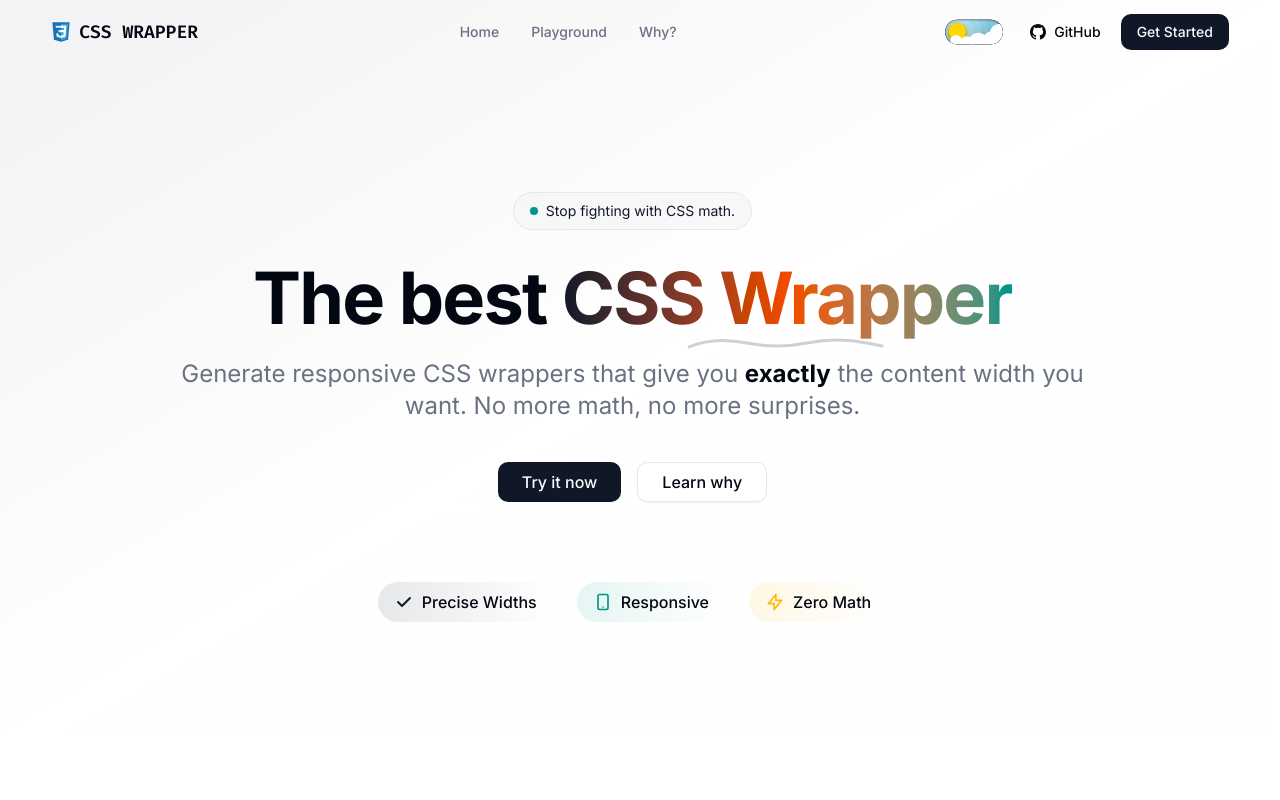
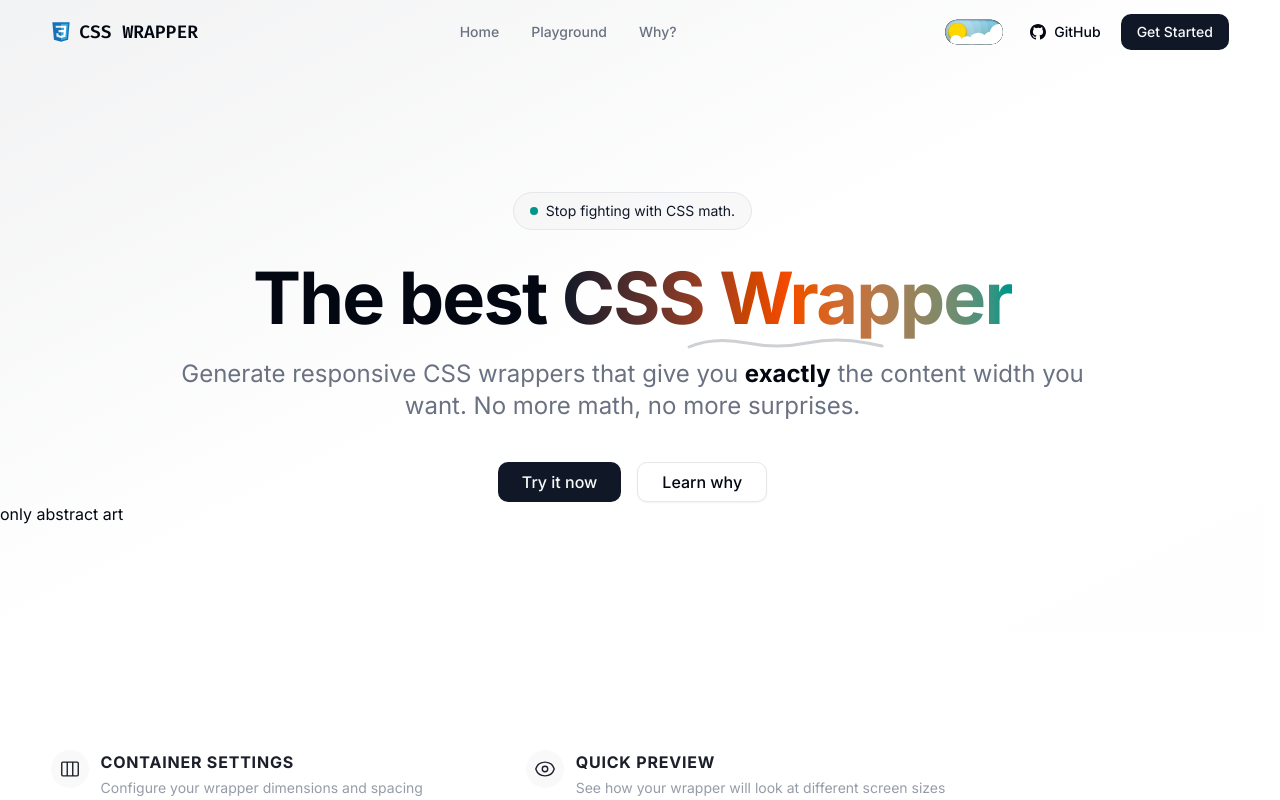
Before and after one commit to NazmusSayad/css-wrapper, a Next.js app: page / in a window 1280 px wide. Shown: the top 800 px of the page. Built offline with nearby package versions, Linux system fonts and the light colour scheme.

Commit message:
refactor(hero): restructure Hero component layout for improved clarity and organization

```diff
--- a/src/features/landing/hero.tsx
+++ b/src/features/landing/hero.tsx
@@ -3,10 +3,12 @@ import { Wrapper } from '@/layouts/wrapper'
 
 export function Hero() {
   return (
-    <section className="from-primary/5 via-background to-accent/5 relative overflow-hidden bg-gradient-to-br py-20 sm:py-28">
+    <section className="relative overflow-hidden py-20 sm:py-28">
       <div className="h-20" />
 
-      <div className="bg-grid-pattern pointer-events-none absolute inset-0" />
+      <div className="from-primary/5 via-background to-accent/5 absolute inset-0 -z-10 bg-gradient-to-br">
+        <div className="bg-grid-pattern pointer-events-none absolute inset-0" />
+      </div>
 
       <Wrapper className="text-center [--max-width:60rem]">
         <div className="bg-secondary/50 text-secondary-foreground mb-8 inline-flex items-center gap-2 rounded-full border px-4 py-2 text-sm">
@@ -53,54 +55,9 @@ export function Hero() {
             <a href="#problems">Learn why</a>
           </Button>
         </div>
+      </Wrapper>
 
-        <div className="mt-20 flex flex-wrap items-center justify-center gap-6">
-          <div className="from-primary/10 flex items-center gap-2 rounded-full bg-gradient-to-r to-transparent px-4 py-2">
-            <svg className="text-primary size-5" fill="currentColor" viewBox="0 0 20 20">
-              <path
-                fillRule="evenodd"
-                d="M16.707 5.293a1 1 0 010 1.414l-8 8a1 1 0 01-1.414 0l-4-4a1 1 0 011.414-1.414L8 12.586l7.293-7.293a1 1 0 011.414 0z"
-                clipRule="evenodd"
-              />
-            </svg>
-            <span className="text-foreground font-medium">Precise Widths</span>
-          </div>
-
-          <div className="from-chart-2/10 flex items-center gap-2 rounded-full bg-gradient-to-r to-transparent px-4 py-2">
-            <svg
-              className="text-chart-2 size-5"
-              fill="none"
-              stroke="currentColor"
-              viewBox="0 0 24 24"
-            >
-              <path
-                strokeLinecap="round"
-                strokeLinejoin="round"
-                strokeWidth="2"
-                d="M12 18h.01M8 21h8a2 2 0 002-2V5a2 2 0 00-2-2H8a2 2 0 00-2 2v14a2 2 0 002 2z"
-              />
-            </svg>
-            <span className="text-foreground font-medium">Responsive</span>
-          </div>
-
-          <div className="from-chart-4/10 flex items-center gap-2 rounded-full bg-gradient-to-r to-transparent px-4 py-2">
-            <svg
-              className="text-chart-4 size-5"
-              fill="none"
-              stroke="currentColor"
-              viewBox="0 0 24 24"
-            >
-              <path
-                strokeLinecap="round"
-                strokeLinejoin="round"
-                strokeWidth="2"
-                d="M13 10V3L4 14h7v7l9-11h-7z"
-              />
-            </svg>
-            <span className="text-foreground font-medium">Zero Math</span>
-          </div>
-        </div>
-      </Wrapper>
+      <div>only abstract art</div>
     </section>
   )
 }
```
